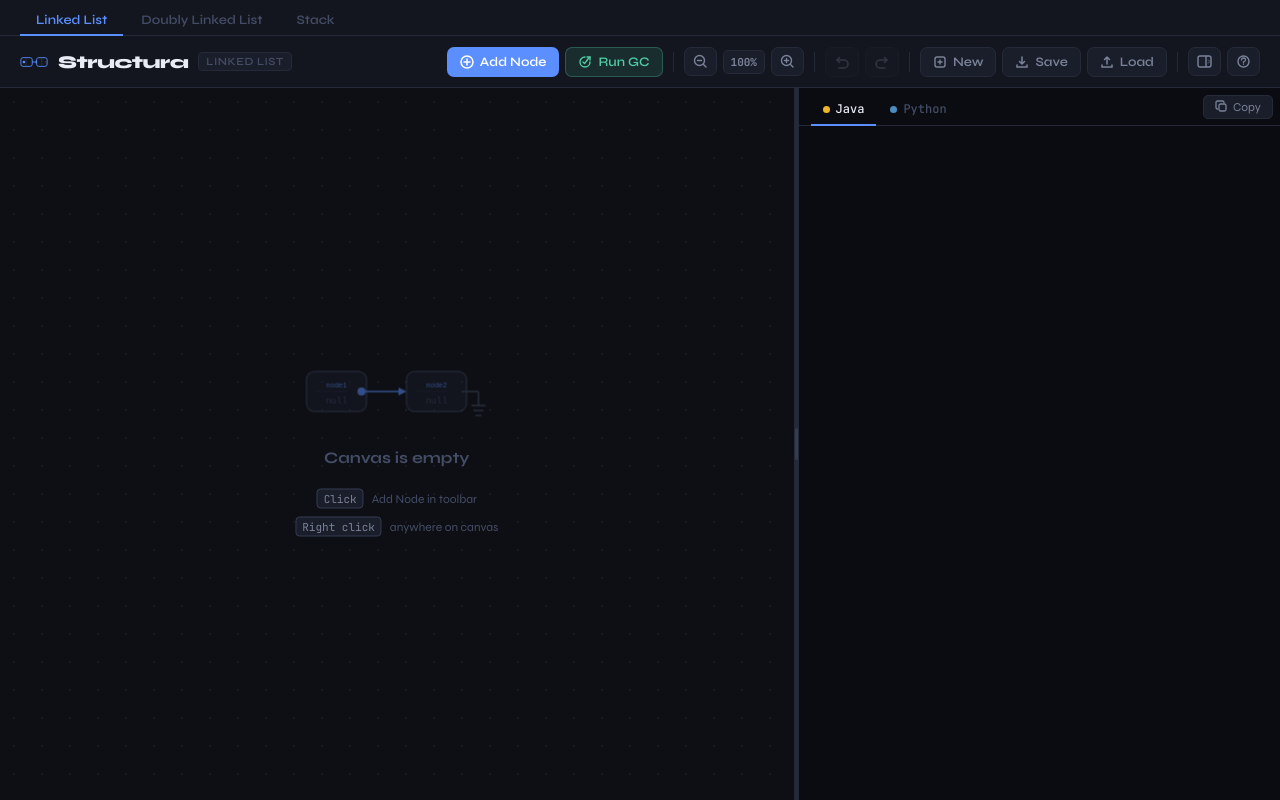
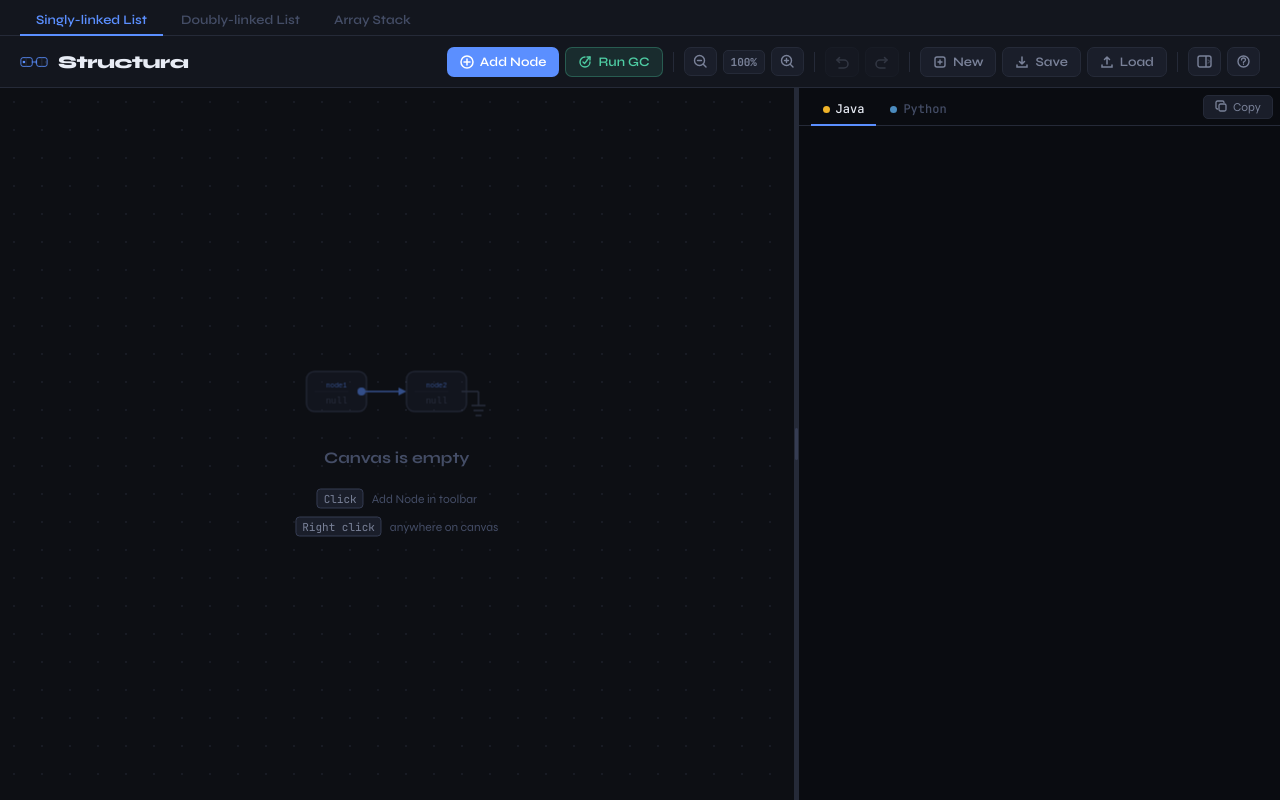
Before and after one commit to rendicahya/structura, a Svelte app: page /#/linked-list in a window 1280 px wide. Built offline with nearby package versions, Linux system fonts and the light colour scheme.

Commit message:
chore: refine navigation labels and cleanup brand UI

```diff
--- a/src/App.svelte
+++ b/src/App.svelte
@@ -15,18 +15,20 @@
 
   onMount(() => {
     initHistory();
-    if (!location.hash || location.hash === '#') {
-      location.hash = '#/linked-list';
+    if (!location.hash || location.hash === "#") {
+      location.hash = "#/linked-list";
     }
     page = location.hash;
 
-    const onHashChange = () => { page = location.hash; };
-    window.addEventListener('hashchange', onHashChange);
-    window.addEventListener('wheel', onWindowWheel, { passive: false });
+    const onHashChange = () => {
+      page = location.hash;
+    };
+    window.addEventListener("hashchange", onHashChange);
+    window.addEventListener("wheel", onWindowWheel, { passive: false });
 
     return () => {
-      window.removeEventListener('hashchange', onHashChange);
-      window.removeEventListener('wheel', onWindowWheel);
+      window.removeEventListener("hashchange", onHashChange);
+      window.removeEventListener("wheel", onWindowWheel);
     };
   });
 
@@ -116,24 +118,24 @@
   <nav class="page-nav">
     <button
       class="nav-tab"
-      class:active={isSLL}
+      class:active={page === "#/linked-list"}
       onclick={() => navigate("#/linked-list")}
     >
-      Linked List
+      Singly-linked List
     </button>
     <button
       class="nav-tab"
-      class:active={isDLL}
+      class:active={page === "#/doubly-linked-list"}
       onclick={() => navigate("#/doubly-linked-list")}
     >
-      Doubly Linked List
+      Doubly-linked List
     </button>
     <button
       class="nav-tab"
       class:active={page === "#/stack"}
       onclick={() => navigate("#/stack")}
     >
-      Stack
+      Array Stack
     </button>
   </nav>
 
--- a/src/lib/components/toolbar/Toolbar.svelte
+++ b/src/lib/components/toolbar/Toolbar.svelte
@@ -230,7 +230,6 @@
       />
     </svg>
     <span class="brand-name">Structura</span>
-    <span class="brand-sub">{modeLabel}</span>
   </div>
 
   <div class="actions">
--- a/src/lib/components/toolbar/ToolbarStack.svelte
+++ b/src/lib/components/toolbar/ToolbarStack.svelte
@@ -230,7 +230,6 @@
       />
     </svg>
     <span class="brand-name">Structura</span>
-    <span class="brand-sub">Stack</span>
   </div>
 
   <div class="actions">
```
